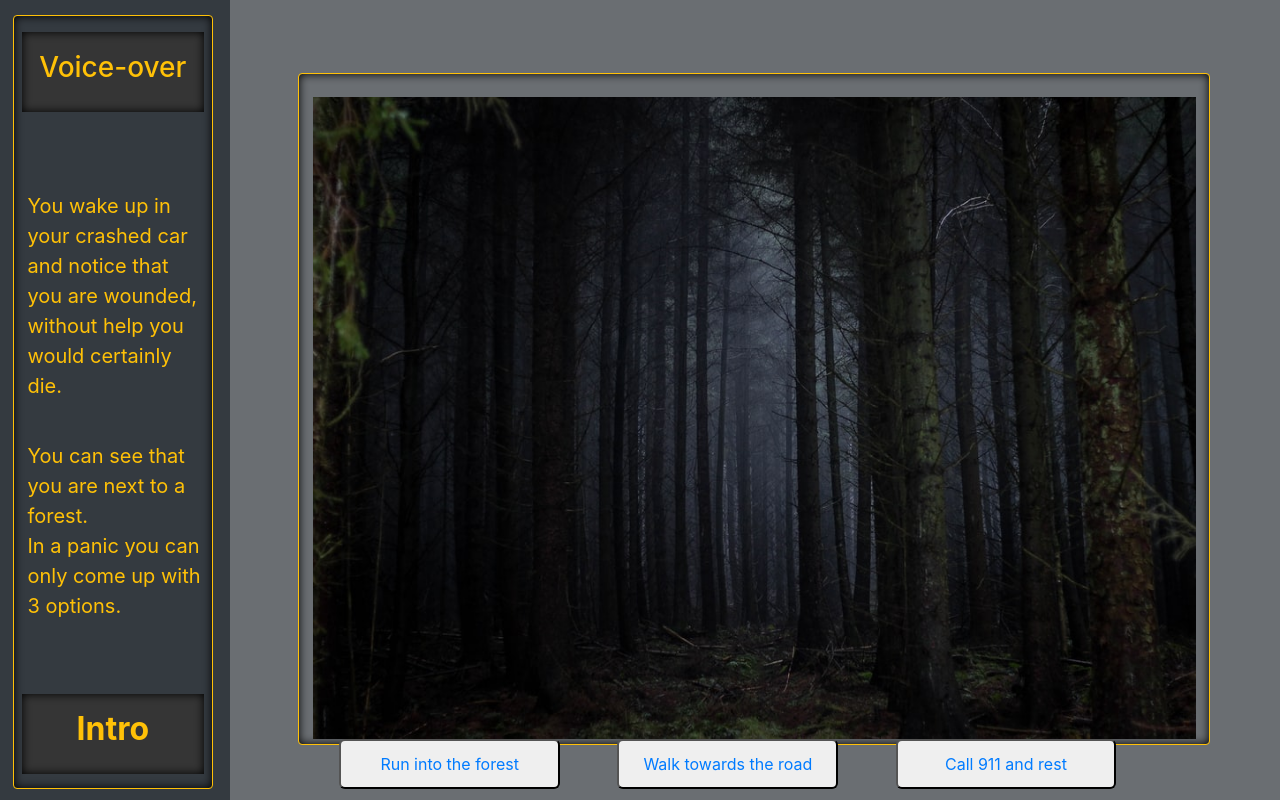
After one commit to JulissaDietzeNarvaez/Opdracht-7---Clicking-Game, a PHP site: page /Intro2.html in a window 1280 px wide. The commit adds this page. Run offline with PHP 8.4, Linux system fonts and the light colour scheme.

Commit message:
Finished some scene's

```diff
--- /dev/null
+++ b/Intro2.html
@@ -0,0 +1,62 @@
+<!DOCTYPE html>
+<!--
+name document:		game.html
+author:				J.L.J Bruins
+date of creation:	12-01-2020
+document function:	intro page of the game
+date last change:	12-01-2020
+-->
+<html lang="en">
+    <head>
+        <meta charset="UTF-8">
+        <meta name="viewport" content="width=device-width, initial-scale=1.0">
+        <meta http-equiv="X-UA-Compatible" content="ie=edge">
+        <link rel="stylesheet" href="/assets/css/style.css">
+        <link rel="stylesheet" href="https://stackpath.bootstrapcdn.com/bootstrap/4.4.1/css/bootstrap.min.css" integrity="sha384-Vkoo8x4CGsO3+Hhxv8T/Q5PaXtkKtu6ug5TOeNV6gBiFeWPGFN9MuhOf23Q9Ifjh" crossorigin="anonymous">
+        <script src="https://code.jquery.com/jquery-3.4.1.slim.min.js" integrity="sha384-J6qa4849blE2+poT4WnyKhv5vZF5SrPo0iEjwBvKU7imGFAV0wwj1yYfoRSJoZ+n" crossorigin="anonymous"></script>
+        <script src="https://cdn.jsdelivr.net/npm/popper.js@1.16.0/dist/umd/popper.min.js" integrity="sha384-Q6E9RHvbIyZFJoft+2mJbHaEWldlvI9IOYy5n3zV9zzTtmI3UksdQRVvoxMfooAo" crossorigin="anonymous"></script>
+        <script src="https://stackpath.bootstrapcdn.com/bootstrap/4.4.1/js/bootstrap.min.js" integrity="sha384-wfSDF2E50Y2D1uUdj0O3uMBJnjuUD4Ih7YwaYd1iqfktj0Uod8GCExl3Og8ifwB6" crossorigin="anonymous"></script>
+
+        <script src="/assets/javascript/script.js"></script>
+        <title>Intro</title>
+    </head>
+
+    <body>
+        <!--sidebar-->
+            <div class="sidebar">
+                <div class="sidebar-style">
+                    <header>
+                        <h3>Voice-over</h3>
+                    </header>
+                    <div class="Intro-text">
+                    <br>
+                    <p>You wake up in your crashed car and notice that you are wounded, without help you would certainly die.</p>
+                    <br>
+                    <p>You can see that you are next to a forest.<br>
+                    In a panic you can only come up with 3 options.</p>
+                    </div>
+                    <div class="sidebar-foot">
+                        <h2><b>Intro</b></h2>
+                    </div>
+                </div>
+            </div>
+
+        <!--image and buttons-->
+            <div class="explain-box">
+                <div class="explain-box-style">
+                    <div class="Intro2"></div>
+                    <button type="button" class="optionbtn"><a href="index.html">Run into the forest</a></button>
+                    <button type="button" class="optionbtn"><a href="Family1.html">Walk towards the road</a></button>
+                    <button type="button" class="optionbtn"><a href="index.html">Call 911 and rest</a></button>
+                </div>
+                </div>
+
+            </div>
+        <!-- </div> -->
+        <script src="/assets/javascript/script.js"></script>
+        <script src="https://code.jquery.com/jquery-3.4.1.slim.min.js" integrity="sha384-J6qa4849blE2+poT4WnyKhv5vZF5SrPo0iEjwBvKU7imGFAV0wwj1yYfoRSJoZ+n" crossorigin="anonymous"></script>
+    <script src="https://cdn.jsdelivr.net/npm/popper.js@1.16.0/dist/umd/popper.min.js" integrity="sha384-Q6E9RHvbIyZFJoft+2mJbHaEWldlvI9IOYy5n3zV9zzTtmI3UksdQRVvoxMfooAo" crossorigin="anonymous"></script>
+    <script src="https://stackpath.bootstrapcdn.com/bootstrap/4.4.1/js/bootstrap.min.js" integrity="sha384-wfSDF2E50Y2D1uUdj0O3uMBJnjuUD4Ih7YwaYd1iqfktj0Uod8GCExl3Og8ifwB6" crossorigin="anonymous"></script>
+    </body>
+
+</html>
--- a/assets/css/style.css
+++ b/assets/css/style.css
@@ -198,6 +198,32 @@ p {
   box-shadow: inset 0 0 10px #000000;
 }
 
+/*Images are named as (Part of the story) followed by (the number) for example Intro1*/
+/*Text is displayed as (Part of the story) followed by text*/
+/*Screaming is displayed as (Part of the story) followed by scream*/
+.Family-Scream{
+  padding-top:    140%;
+  padding-left:   22%;
+}
+
 .Intro1{
   background-image: url("/assets/images/IntroImage1.jpg");
 }
+
+.Intro-text{
+  padding-top:  80%;
+  padding-left:  3%;
+}
+
+.Intro2{
+  background-image: url("/assets/images/IntroImage2.jpeg");
+}
+
+.Family-text{
+  padding-top:  80%;
+  padding-left: 3%;
+}
+
+.Family1{
+  background-image: url("/assets/images/FamilyImage2.jpg");
+}
```
Also changed, not shown: Family1.html (added, +60 -0 lines), Family2.html (added, +58 -0 lines), game.html (+5 -11 lines), assets/images/FamilyImage2.jpg.
